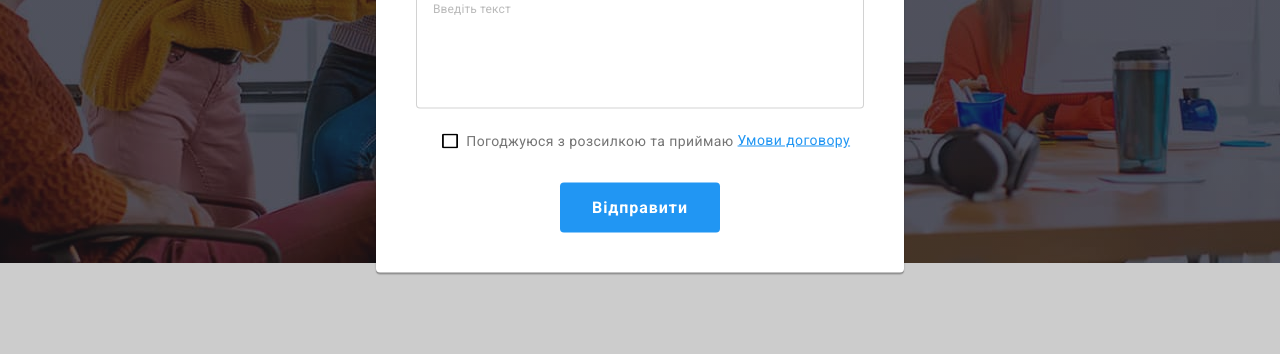
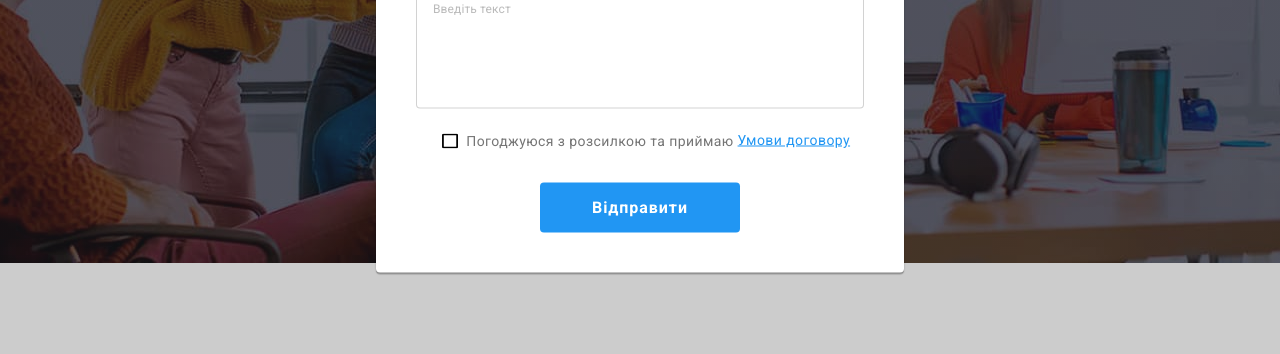
Before and after one commit to eliza-tesik/goit-markup-hw-07, a plain HTML site: page index.html in a window 1280 px wide. Both pictures are taken after a click on the button "Замовити послугу". Shown: the part 418-772 px from the top of the page. Drawn offline with nearby package versions, Linux system fonts and the light colour scheme.

Commit message:
fixes contact form button

```diff
--- a/index.html
+++ b/index.html
@@ -679,7 +679,7 @@
               >Умови договору</a
             ></label
           >
-          <button class="btn" type="submit">Відправити</button>
+          <button class="btn contact-form__btn" type="submit">Відправити</button>
         </form>
       </div>
     </div>
--- a/sass/components/_contact-form.scss
+++ b/sass/components/_contact-form.scss
@@ -138,3 +138,8 @@
     color: var(--accent-color);
   }
 }
+
+.contact-form__btn {
+  padding-left: 52px;
+  padding-right: 52px;
+}
```
Also changed, not shown: css/main.css, css/main.min.css, 2 other files.
